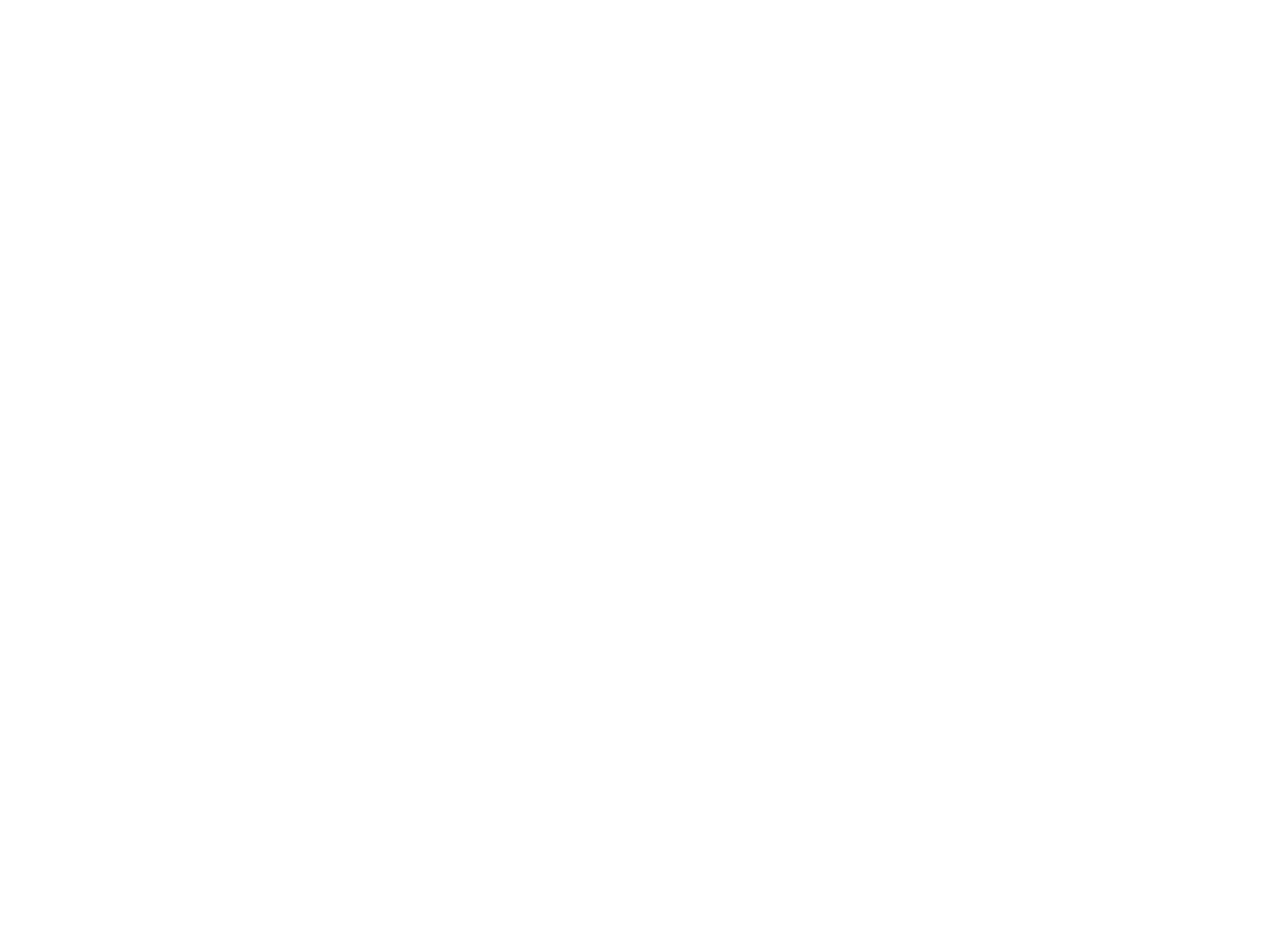
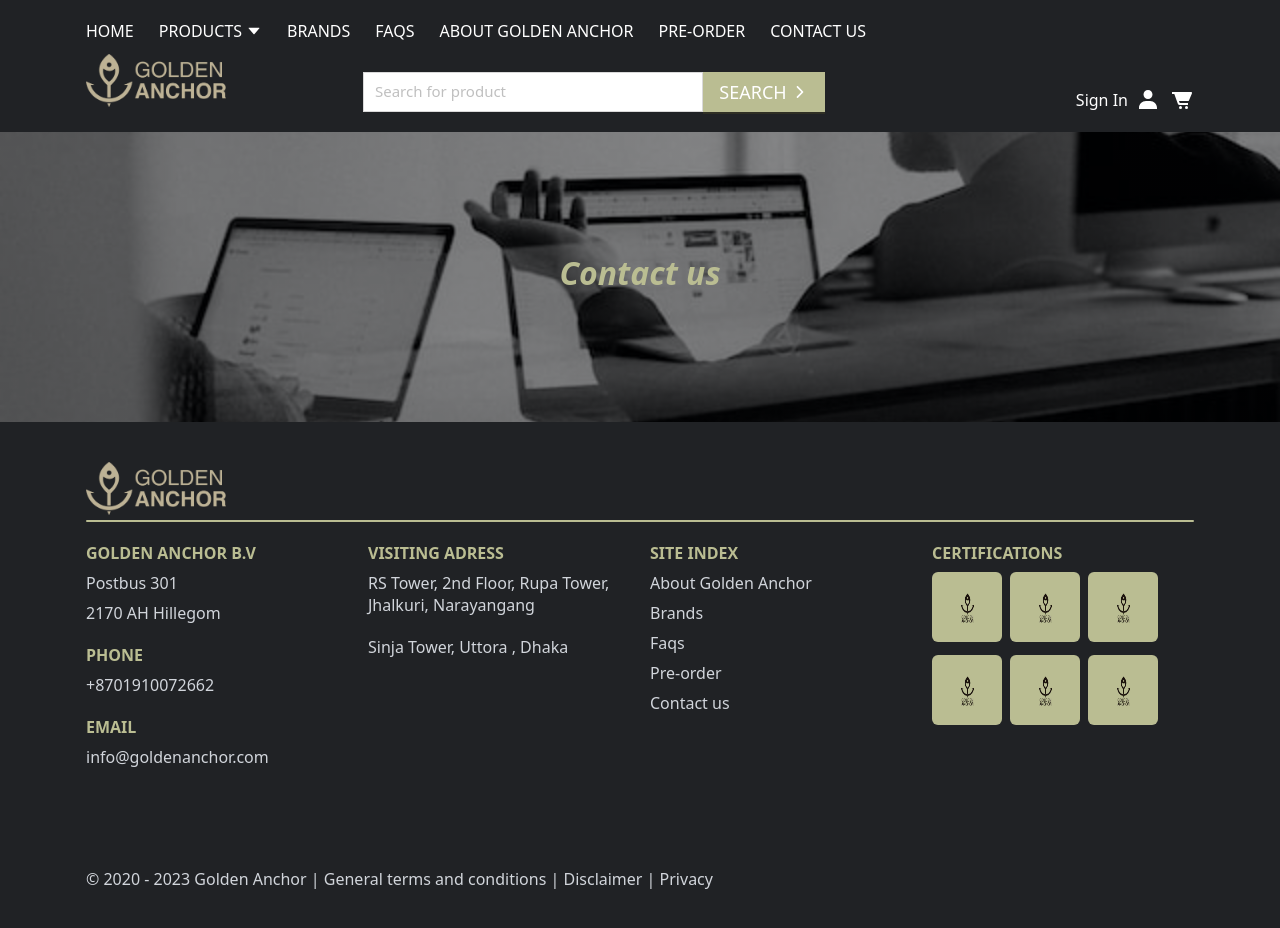
Before and after one commit to checkiamsiam/ocean-harbor-frontend, a Next.js app: page /contact in a window 1280 px wide. Before the commit this address had no page. Before the commit the page ends 800 px from the top, so only its background shows below. Built offline with nearby package versions, Linux system fonts and the light colour scheme.

Commit message:
contact banner done

```diff
--- /dev/null
+++ b/src/app/(CustomerLayout)/contact/page.tsx
@@ -0,0 +1,12 @@
+import Banner from "@/components/common/Banner";
+import styles from "@/styles/contact.module.css";
+
+const ContactPage = () => {
+  return (
+    <div>
+      <Banner background={styles.bannerBG} title="Contact us" />
+    </div>
+  );
+};
+
+export default ContactPage;
--- a/src/components/sectionComponents/Header/HeaderNavigationDesktop.tsx
+++ b/src/components/sectionComponents/Header/HeaderNavigationDesktop.tsx
@@ -24,7 +24,7 @@
         <Link href="/" className="text-white uppercase hover:text-primary">
           Pre-order
         </Link>
-        <Link href="/" className="text-white uppercase hover:text-primary">
+        <Link href="/contact" className="text-white uppercase hover:text-primary">
           Contact us
         </Link>
       </Flex>
--- a/src/components/sectionComponents/Header/MobileHeader.tsx
+++ b/src/components/sectionComponents/Header/MobileHeader.tsx
@@ -39,7 +39,7 @@
             <Link href="/" className="text-white uppercase hover:text-primary no-underline">
               Pre-order
             </Link>
-            <Link href="/" className="text-white uppercase hover:text-primary no-underline">
+            <Link href="/contact" className="text-white uppercase hover:text-primary no-underline">
               Contact us
             </Link>
           </div>
--- a/src/components/sections/About/AboutQuotation.tsx
+++ b/src/components/sections/About/AboutQuotation.tsx
@@ -3,10 +3,8 @@
     <div className="ga-container">
       <div className="pb-10 flex justify-center">
         <p className="text-center">
-
-        <q className="text-heading font-bold">Join us on our journey to create a world where everyone can enjoy authentic food!</q>
+          <q className="text-heading font-bold">Join us on our journey to create a world where everyone can enjoy authentic food!</q>
         </p>
-
       </div>
     </div>
   );
--- /dev/null
+++ b/src/styles/contact.module.css
@@ -0,0 +1,3 @@
+.bannerBG {
+  background: linear-gradient(rgba(0, 0, 0, 0.4), rgba(0, 0, 0, 0.4)), url("/img/contact-banner.jpg") no-repeat center center/cover;
+}
```
Also changed, not shown: public/img/contact-banner.jpg (added).
